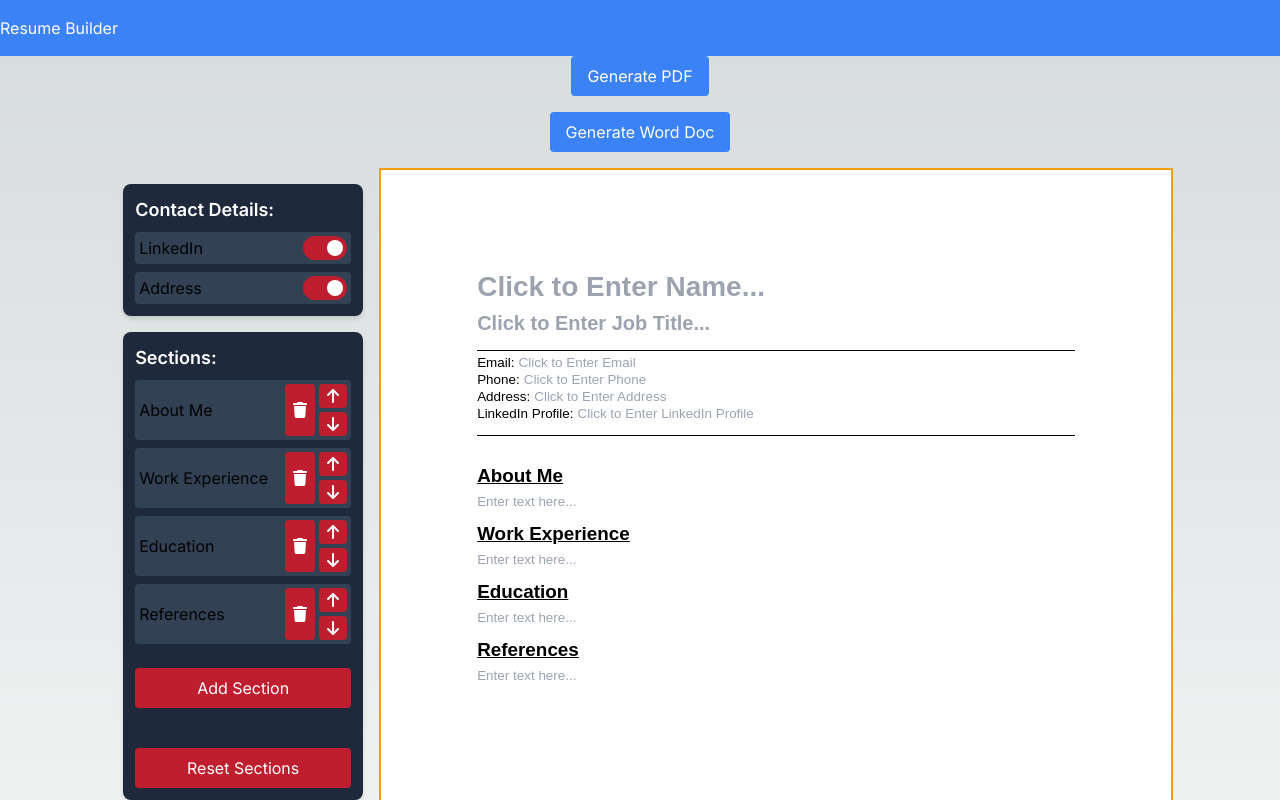
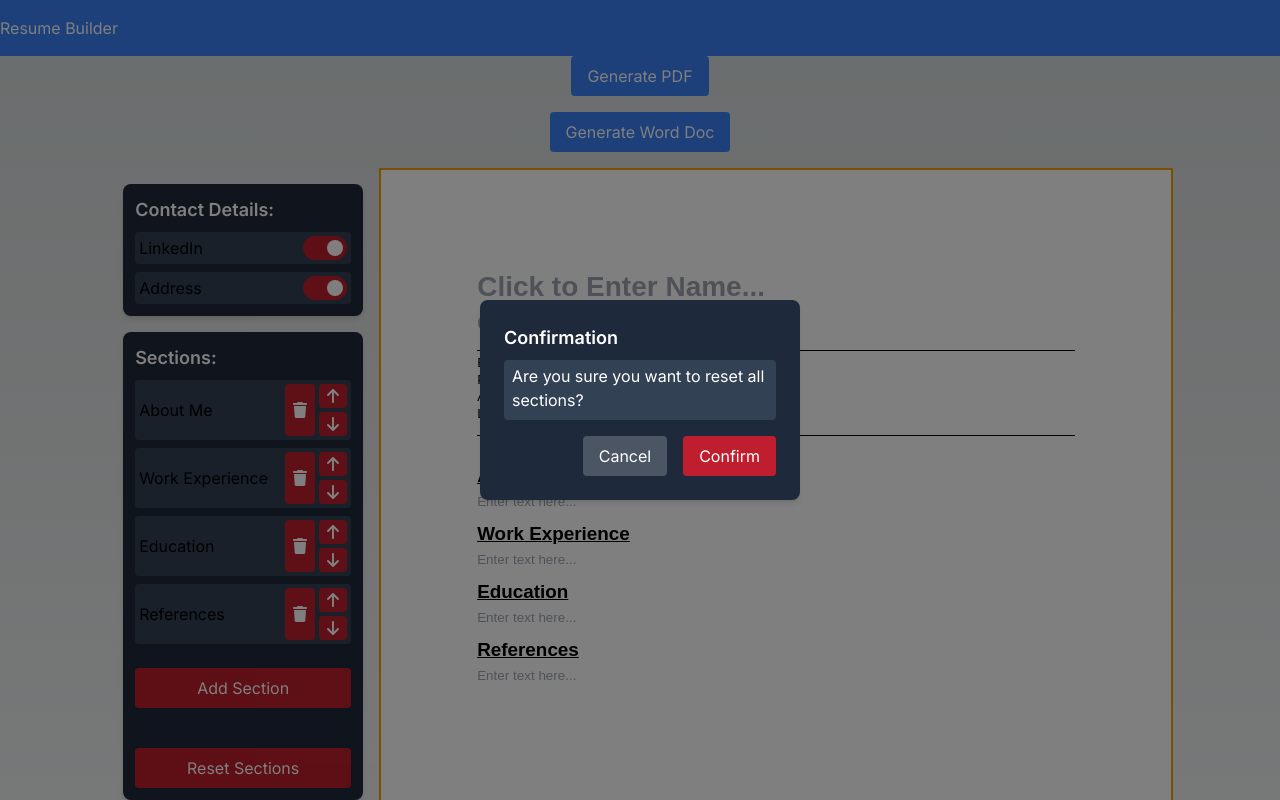
Before and after one commit to JackBadawy/resume_builder, a Next.js app: page / in a window 1280 px wide. Both pictures are taken after a click on the button "Reset Sections". Shown: the top 800 px of the page. Built offline with nearby package versions, Linux system fonts and the light colour scheme.

Commit message:
dynamic alert modal's

```diff
--- /dev/null
+++ b/src/app/Components/AlertModal.tsx
@@ -0,0 +1,36 @@
+interface ModalProps {
+  isOpen: boolean;
+  onClose: () => void;
+  onConfirm: () => void;
+  message: string;
+}
+
+const Modal: React.FC<ModalProps> = ({
+  isOpen,
+  onClose,
+  onConfirm,
+  message,
+}) => {
+  if (!isOpen) return null;
+
+  return (
+    <div className="fixed inset-0 flex items-center justify-center z-50 bg-black bg-opacity-50">
+      <div className="bg-slate-800 p-6 rounded-lg shadow-md text-white w-80">
+        <h2 className="text-lg font-semibold mb-2">Confirmation</h2>
+        <div className="bg-slate-700 p-1 rounded mb-4 px-2">
+          <p className="mb-1">{message}</p>
+        </div>
+        <div className="flex justify-end gap-4">
+          <button className="px-4 py-2 bg-gray-600 rounded" onClick={onClose}>
+            Cancel
+          </button>
+          <button className="px-4 py-2 bg-bws rounded" onClick={onConfirm}>
+            Confirm
+          </button>
+        </div>
+      </div>
+    </div>
+  );
+};
+
+export default Modal;
--- a/src/app/Components/UtilitiesPanel.tsx
+++ b/src/app/Components/UtilitiesPanel.tsx
@@ -8,6 +8,7 @@ import {
   faArrowUp,
   faArrowDown,
 } from "@fortawesome/free-solid-svg-icons";
+import AlertModal from "./AlertModal";
 
 const UtilityPanel: React.FC = () => {
   const {
@@ -26,6 +27,9 @@ const UtilityPanel: React.FC = () => {
   } = useContactDetails();
   const [newSectionPrompt, setNewSecPrompt] = useState<boolean>(false);
   const [newSubHeading, setNewSubHeading] = useState<string>("");
+  const [isModalOpen, setIsModalOpen] = useState<boolean>(false);
+  const [modalMessage, setModalMessage] = useState<string>("");
+  const [modalAction, setModalAction] = useState<() => void>(() => {});
 
   const handleNewSecChange = (e: React.ChangeEvent<HTMLInputElement>) => {
     setNewSubHeading(e.target.value);
@@ -43,10 +47,28 @@ const UtilityPanel: React.FC = () => {
     setNewSecPrompt(false);
   };
 
+  const handleDelete = (index: number) => {
+    setModalMessage("Are you sure you want to delete this section?");
+    setModalAction(() => () => {
+      deleteSection(index);
+      setIsModalOpen(false);
+    });
+    setIsModalOpen(true);
+  };
+
+  const handleReset = () => {
+    setModalMessage("Are you sure you want to reset all sections?");
+    setModalAction(() => () => {
+      resetSections();
+      setIsModalOpen(false);
+    });
+    setIsModalOpen(true);
+  };
+
   return (
     <div className="utilContainer h-a4 p-4 flex flex-col gap-4">
       <div className="bg-slate-800 p-3 rounded-lg shadow-md">
-        <h2 className="text-white text-lg font-semibold ">Contact Details:</h2>
+        <h2 className="text-white text-lg font-semibold">Contact Details:</h2>
         <ul className="flex flex-col gap-2 mt-2">
           <li className="bg-slate-700 rounded p-1 flex justify-between items-center">
             <span>LinkedIn</span>
@@ -77,7 +99,7 @@ const UtilityPanel: React.FC = () => {
               <span className="mr-1">{section.heading}</span>
               <div className="flex gap-1">
                 <button
-                  onClick={() => deleteSection(index)}
+                  onClick={() => handleDelete(index)}
                   className="bg-bws text-white px-2 rounded"
                 >
                   <FontAwesomeIcon icon={faTrash} />
@@ -117,7 +139,7 @@ const UtilityPanel: React.FC = () => {
                 />
                 <div className="flex justify-between">
                   <button
-                    className="mb-4 px-4 py-2 bg-bws text-white rounded"
+                    className="mb-4 px-4 py-2 bg-gray-600 text-white rounded"
                     onClick={handleCancel}
                   >
                     Cancel
@@ -134,7 +156,7 @@ const UtilityPanel: React.FC = () => {
           </li>
           <li>
             <button
-              onClick={resetSections}
+              onClick={handleReset}
               className="mt-4 px-4 py-2 bg-bws text-white rounded w-full"
             >
               Reset Sections
@@ -142,6 +164,13 @@ const UtilityPanel: React.FC = () => {
           </li>
         </ul>
       </div>
+
+      <AlertModal
+        isOpen={isModalOpen}
+        onClose={() => setIsModalOpen(false)}
+        onConfirm={modalAction}
+        message={modalMessage}
+      />
     </div>
   );
 };
```
